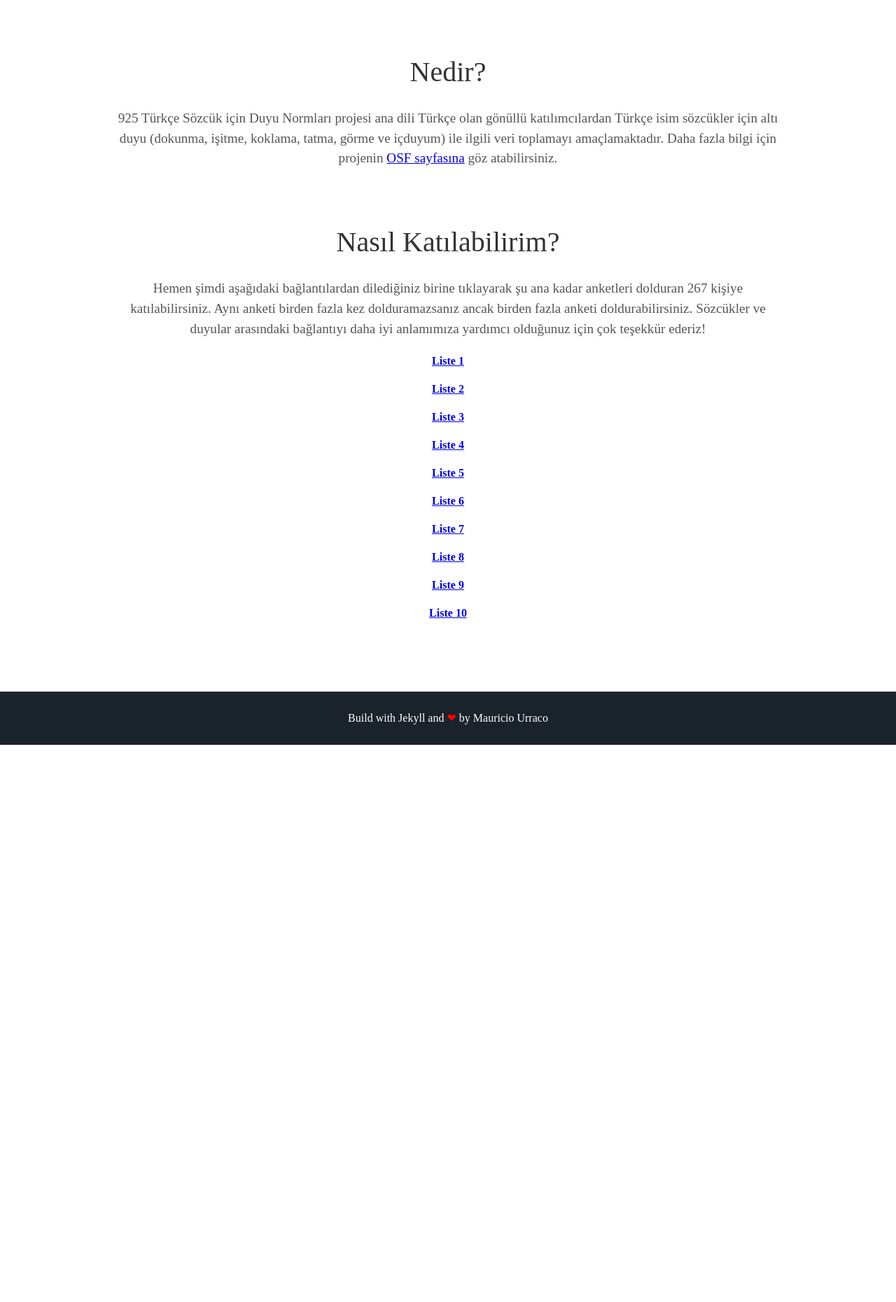
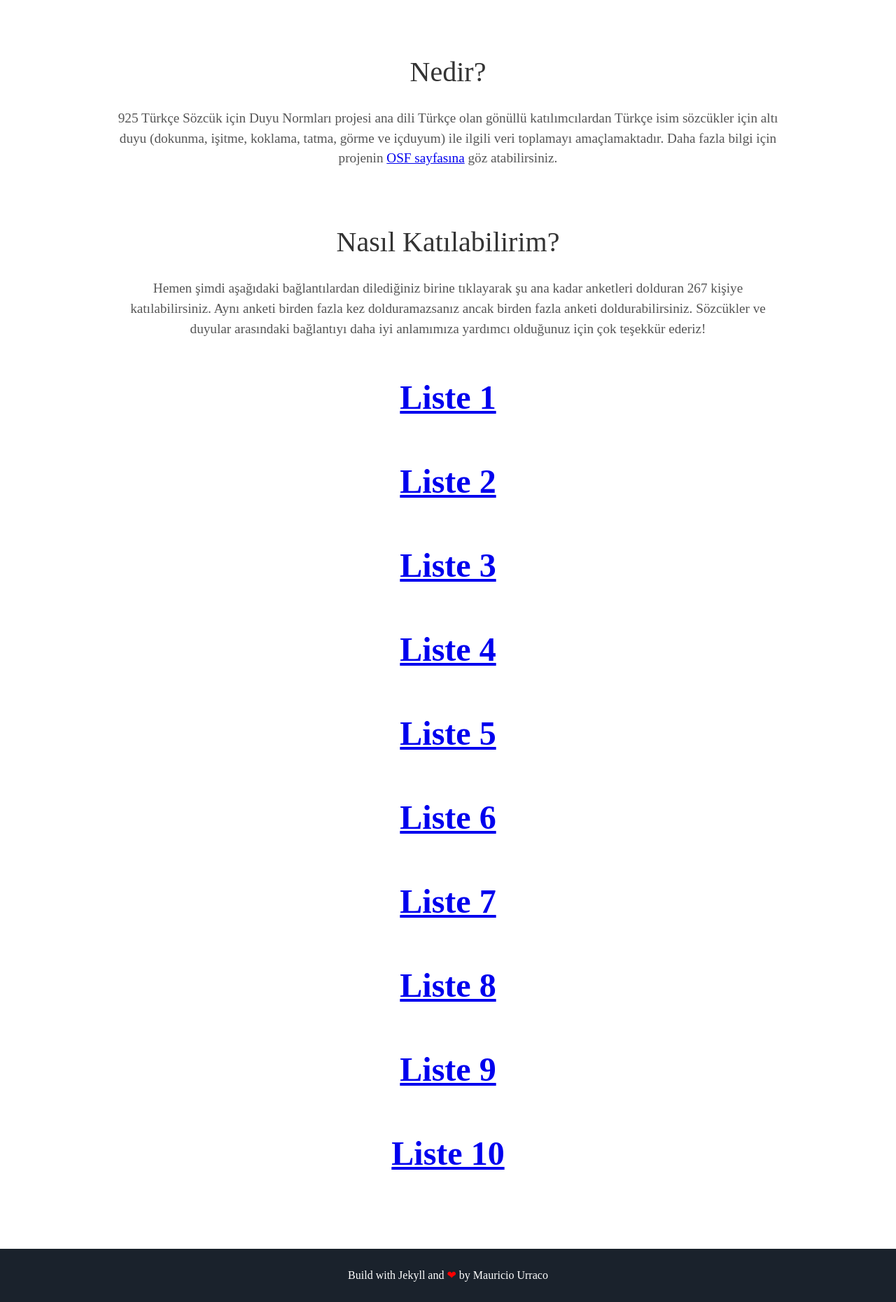
Before and after one commit to 925sozcuk/925sozcuk.github.io, a Jekyll site: the page built from index.html, in a window 1280 px wide. Shown: the part 902-2762 px from the top of the page at 70% size. Built offline with Jekyll 4.4.1, drawn with Linux system fonts in a browser that asks for light colours; some web fonts are replaced; before the commit the page ends 1966 px from its top, so only the background shows below that.

Commit message:
Update about.html

```diff
--- a/_includes/about.html
+++ b/_includes/about.html
@@ -9,7 +9,7 @@
     267 kişiye katılabilirsiniz. Aynı anketi birden fazla kez dolduramazsanız ancak birden fazla anketi doldurabilirsiniz.
     Sözcükler ve duyular arasındaki bağlantıyı daha iyi anlamımıza yardımcı olduğunuz için çok teşekkür ederiz!</p>
     <b>
-      <font size="3" color="green">
+      <font size="8" color="green">
       <p><a href="https://forms.gle/CcuySUyic7KrSdsP7">Liste 1</a></p>
       <p><a href="https://forms.gle/Xpw2RH3CSQQT2dhJ8">Liste 2</a></p>
       <p><a href="https://forms.gle/XDxXPqteTKvprMpj6">Liste 3</a></p>
```
